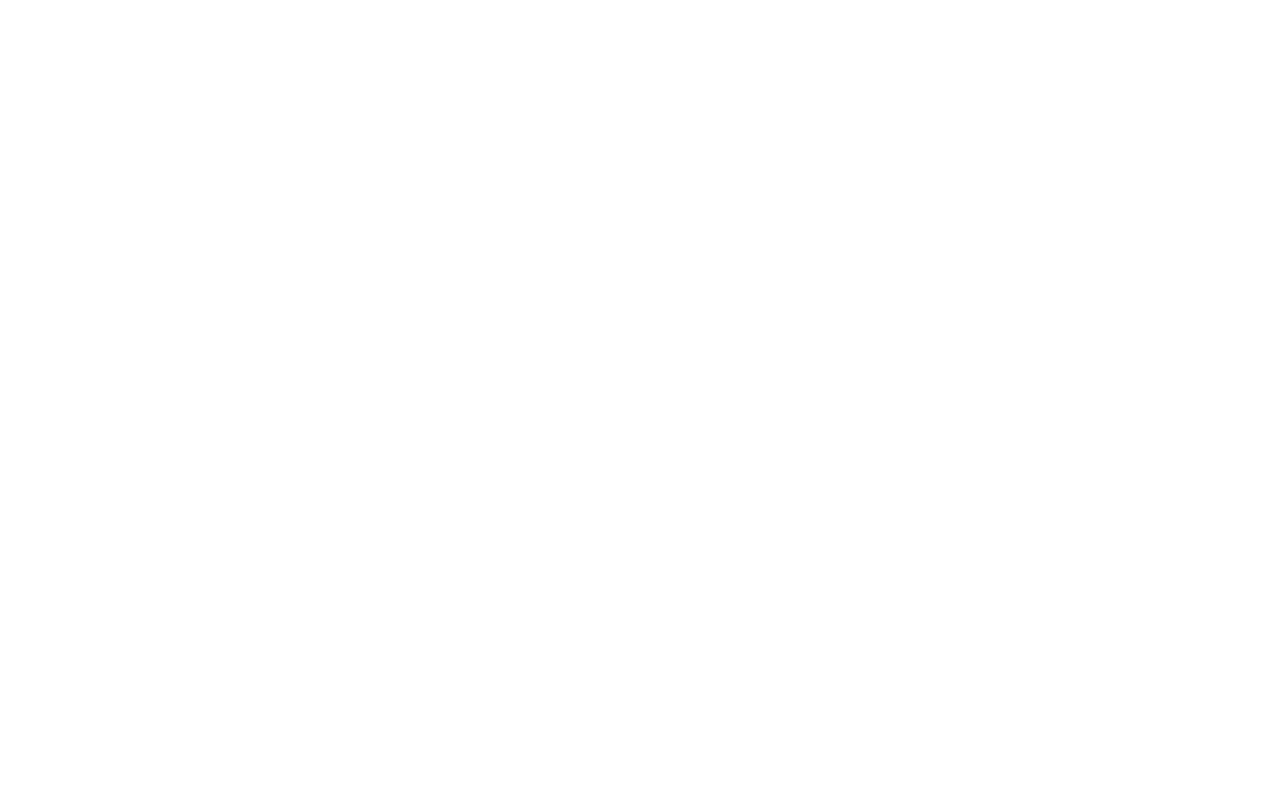
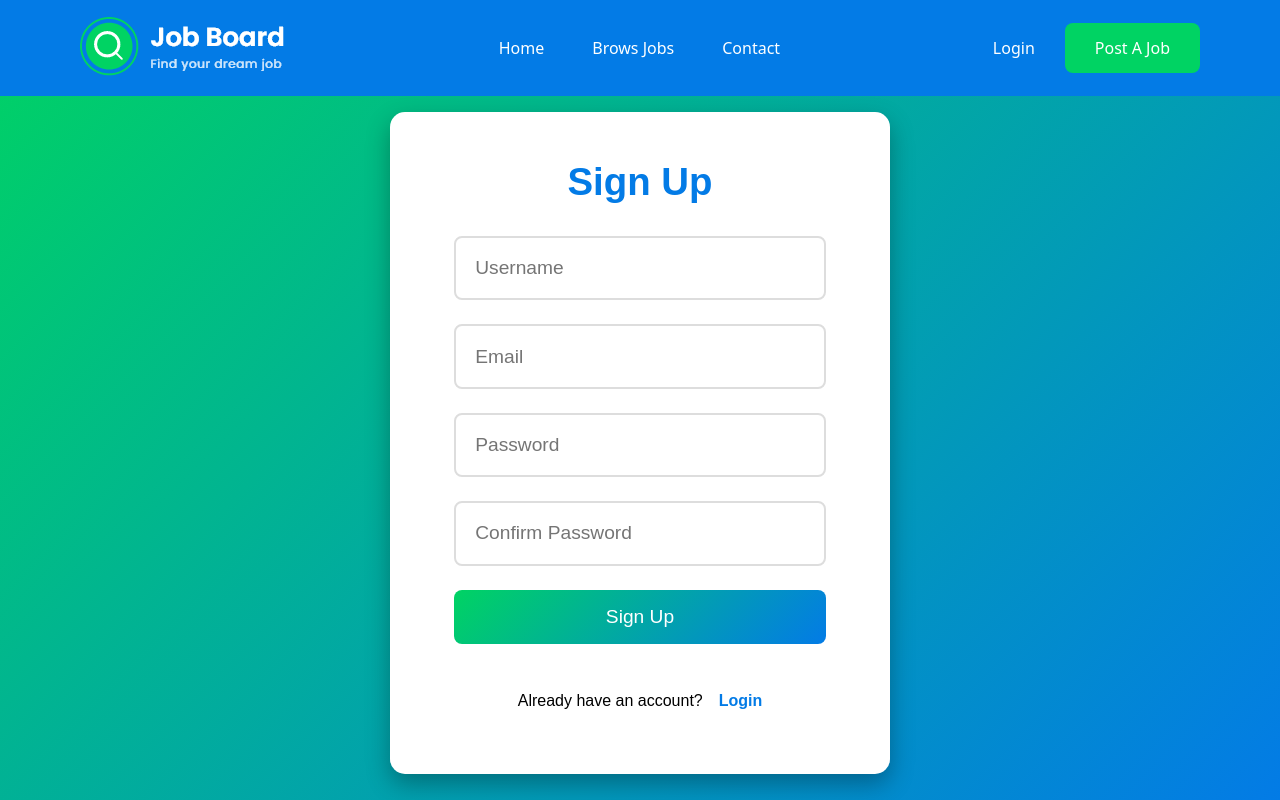
Before and after one commit to rahul-11105/CODSOFT, a React (Create React App) app in the folder job_board/: page /signup in a window 1280 px wide. Before the commit this address had no page. Built offline with nearby package versions, Linux system fonts and the light colour scheme.

Commit message:
signup page created

```diff
--- a/job_board/src/App.js
+++ b/job_board/src/App.js
@@ -10,6 +10,7 @@
 
 import {BrowserRouter as Router, Routes, Route} from "react-router-dom";
 import Login from "./Components/Login&signup/UserLogin";
+import SignUp from './Components/Login&signup/SignUp';
 
 function App() {
   return (
@@ -31,6 +32,7 @@
           <Route path='/contact' element={<Contact/>}/>
           <Route path='/jobs' element={<BrowsJobs/>}/>
           <Route path='/login' element={<Login/>}/>
+          <Route path='/signup' element={<SignUp/>}/>
 
       </Routes>
     </Router>
--- /dev/null
+++ b/job_board/src/Components/Login&signup/SignUp.js
@@ -0,0 +1,106 @@
+import React, { useState } from 'react';
+import "./signup.css";
+import Nav from '../Navbar/Nav';
+import { Link, useNavigate } from 'react-router-dom';
+
+function SignUp() {
+    const Navigate = useNavigate();
+
+  const [formData, setFormData] = useState({
+    username: '',
+    email: '',
+    password: '',
+    confirmPassword: '',
+  });
+
+  const handleChange = (e) => {
+    const { name, value } = e.target;
+    setFormData({ ...formData, [name]: value });
+  };
+
+  const handleSubmit = async (e) => {
+    e.preventDefault();
+
+    if (formData.password !== formData.confirmPassword) {
+      alert("Passwords do not match!");
+      return;
+    }
+
+    try {
+      const response = await fetch('http://localhost:3000/signup', {
+        method: 'POST',
+        headers: {
+          'Content-Type': 'application/json',
+        },
+        body: JSON.stringify(formData),
+      });
+
+      const data = response;
+      console.log('Backend response:', data);
+
+      if (response.ok) {
+        Navigate("/");
+        alert('Account created successfully!');
+      } else {
+        console.log('Signup failed');
+        alert(data.message || 'Failed to create an account');
+      }
+    } catch (error) {
+      console.error('Error during signup:', error);
+    }
+  };
+
+  return (
+    <section className='signup-section'>
+      <Nav />
+      <div className='signupContainer'>
+        <h3 className='signup-h3'>Sign Up</h3>
+        <form className='S-form' onSubmit={handleSubmit}>
+          <input
+            required
+            className='F-inp'
+            type="text"
+            name="username"
+            placeholder='Username'
+            value={formData.username}
+            onChange={handleChange}
+          />
+          <input
+            required
+            className='F-inp'
+            type="email"
+            name="email"
+            placeholder='Email'
+            value={formData.email}
+            onChange={handleChange}
+          />
+          <input
+            required
+            className='F-inp'
+            type="password"
+            name="password"
+            placeholder='Password'
+            value={formData.password}
+            onChange={handleChange}
+          />
+          <input
+            required
+            className='F-inp'
+            type="password"
+            name="confirmPassword"
+            placeholder='Confirm Password'
+            value={formData.confirmPassword}
+            onChange={handleChange}
+          />
+          <button className='F-btn' type="submit">Sign Up</button>
+        </form>
+        <div className='links-container'>
+          <p>Already have an account?</p>
+          <Link className='link' to="/login">Login</Link>
+        </div>
+      </div>
+    </section>
+  );
+}
+
+export default SignUp;
--- a/job_board/src/Components/Login&signup/UserLogin.js
+++ b/job_board/src/Components/Login&signup/UserLogin.js
@@ -1,10 +1,14 @@
 import React, { useState } from 'react';
 import "./userlogin.css";
 import Nav from '../Navbar/Nav';
+import SignUp from './SignUp';
+import { Link,useNavigate } from 'react-router-dom';
+
 
 function UserLogin() {
   const [username, setUsername] = useState('');
   const [password, setPassword] = useState('');
+  const navigate = useNavigate();
 
   const handleUsernameChange = (e) => {
     setUsername(e.target.value);
@@ -31,6 +35,7 @@
       console.log('Backend response:', data);
 
       if (response.ok) {
+        navigate("/");
         console.log('Login successful');
       } else {
         console.log('Login failed');
@@ -44,7 +49,7 @@
     <section className='login-section'>
       <Nav />
       <div className='loginContainer'>
-        <h3>Login</h3>
+        <h3 className='login-h3'>Login</h3>
         <form className='L-form' onSubmit={handleSubmit}>
           <input
             required
@@ -66,7 +71,7 @@
         </form>
         <div className='links-container'>
           <a href='/forgot-password' className='link'>Forgot Password?</a>
-          <a href='/signup' className='link'>Sign Up</a>
+          <Link className='link' to="/signup">Sign UP</Link>
         </div>
       </div>
     </section>
--- /dev/null
+++ b/job_board/src/Components/Login&signup/signup.css
@@ -0,0 +1,141 @@
+  .signup-section {
+    margin: 0;
+    padding: 0;
+    box-sizing: border-box;
+    font-family: 'Arial', sans-serif;
+    display: flex;
+    justify-content: center;
+    align-items: flex-start;
+    min-height: 100vh;
+    background: linear-gradient(135deg, #00D363, #037BE6);
+    padding: 1rem;
+    padding-top: 5rem;
+  }
+
+  .signupContainer {
+    margin: 0;
+    padding: 0;
+    box-sizing: border-box;
+    font-family: 'Arial', sans-serif;
+    background: #ffffff;
+    padding: 3rem 4rem;
+    border-radius: 15px;
+    box-shadow: 0 10px 25px rgba(0, 0, 0, 0.3);
+    text-align: center;
+    width: 90%;
+    max-width: 500px;
+    margin-top: 2rem;
+  }
+
+    .signup-h3 {
+        margin: 0;
+    padding: 0;
+    box-sizing: border-box;
+    font-size: 2.4rem;
+    color: #037BE6;
+    margin-bottom: 2rem;
+    font-weight: bold;
+  }
+
+  .S-form {
+    margin: 0;
+    padding: 0;
+    box-sizing: border-box;
+    display: flex;
+    flex-direction: column;
+  }
+
+  .F-inp {
+    padding: 1.2rem;
+    margin-bottom: 1.5rem;
+    border: 2px solid #ddd;
+    border-radius: 8px;
+    font-size: 1.2rem;
+    transition: border-color 0.3s ease-in-out, box-shadow 0.3s ease-in-out;
+  }
+
+  .F-inp:focus {
+    border-color: #00D363;
+    outline: none;
+    box-shadow: 0 0 10px rgba(0, 211, 99, 0.5);
+  }
+
+  .F-btn {
+    padding: 1rem;
+    background: linear-gradient(135deg, #00D363, #037BE6);
+    color: #fff;
+    border: none;
+    border-radius: 8px;
+    font-size: 1.2rem;
+    cursor: pointer;
+    transition: background 0.3s ease-in-out, transform 0.2s ease;
+  }
+
+  .F-btn:hover {
+    background: linear-gradient(135deg, #037BE6, #00D363);
+    transform: translateY(-3px);
+  }
+
+  .links-container {
+    margin: 0;
+    padding: 0;
+    box-sizing: border-box;
+    margin-top: 2rem;
+    display: flex;
+    justify-content: center;
+    align-items: center;
+    font-size: 1rem;
+    flex-wrap: wrap;
+    gap: 1rem;
+  }
+
+  .link {
+    color: #037BE6;
+    text-decoration: none;
+    font-weight: bold;
+  }
+
+  @media (max-width: 768px) {
+    .signupContainer {
+      padding: 2rem;
+    }
+
+    h3 {
+      font-size: 1.8rem;
+    }
+
+    .F-inp {
+      font-size: 1rem;
+      padding: 1rem;
+    }
+
+    .F-btn {
+      font-size: 1rem;
+      padding: 0.8rem;
+    }
+
+    .links-container {
+      flex-direction: column;
+      gap: 1rem;
+    }
+  }
+
+  @media (max-width: 480px) {
+    .signupContainer {
+      padding: 1.5rem;
+    }
+
+    h3 {
+      font-size: 1.6rem;
+    }
+
+    .F-inp {
+      font-size: 0.9rem;
+      padding: 0.8rem;
+    }
+
+    .F-btn {
+      font-size: 0.9rem;
+      padding: 0.7rem;
+    }
+  }
--- a/job_board/src/Components/Login&signup/userlogin.css
+++ b/job_board/src/Components/Login&signup/userlogin.css
@@ -1,11 +1,9 @@
-* {
+
+.login-section {
   margin: 0;
   padding: 0;
   box-sizing: border-box;
   font-family: 'Arial', sans-serif;
-  }
-
-  .login-section {
   display: flex;
   justify-content: center;
   align-items: center;
@@ -15,6 +13,10 @@
 }
 
 .loginContainer {
+  margin: 0;
+  padding: 0;
+  box-sizing: border-box;
+  font-family: 'Arial', sans-serif;
   background: #ffffff;
   padding: 3rem 4rem;
   border-radius: 15px;
@@ -24,7 +26,7 @@
   max-width: 500px;
 }
 
-  h3 {
+.login-h3 {
   font-size: 2.4rem;
   color: #037BE6;
   margin-bottom: 2rem;
@@ -73,6 +75,7 @@
   justify-content: space-between;
   align-items: center;
   font-size: 1rem;
+  flex-wrap: wrap;
   gap: 1rem;
 }
 
@@ -100,10 +103,12 @@
 
   .F-inp {
     font-size: 1rem;
+    padding: 1rem;
   }
 
   .F-btn {
     font-size: 1rem;
+    padding: 0.8rem;
   }
 
   .links-container {
@@ -111,3 +116,23 @@
     gap: 1rem;
   }
 }
+
+@media (max-width: 480px) {
+  .loginContainer {
+    padding: 1.5rem;
+  }
+
+  h3 {
+    font-size: 1.6rem;
+  }
+
+  .F-inp {
+    font-size: 0.9rem;
+    padding: 0.8rem;
+  }
+
+  .F-btn {
+    font-size: 0.9rem;
+    padding: 0.7rem;
+  }
+}
```
Also changed, not shown: 1 other file (tests, documents, lock files or other folders). Lines whose indentation alone changed are shown as unchanged.
